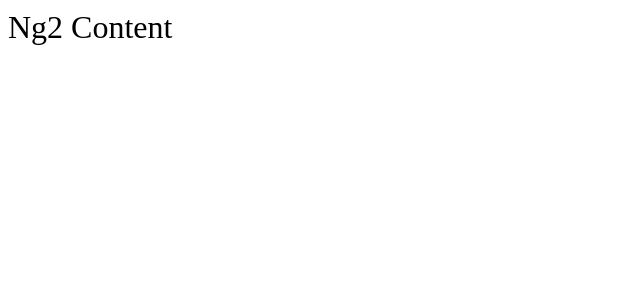
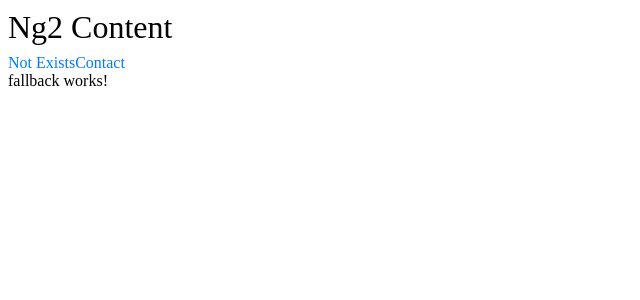
Before and after one commit to ng-demos/ng2-demo, an Angular app: page / in a window 1280 px wide. Before the commit this address led to /ng2/. Shown: the top 300 px of the page, without its empty margins (0-640 px from the left). Built offline with nearby package versions, Linux system fonts and the light colour scheme.

Commit message:
feat: add 404 route

```diff
--- a/src/app/app-routing.module.ts
+++ b/src/app/app-routing.module.ts
@@ -1,10 +1,15 @@
 import { NgModule } from '@angular/core';
 import { RouterModule, Routes } from '@angular/router';
+import { FallbackComponent } from './fallback/fallback.component';
 
 const routes: Routes = [
   {
     path: 'new',
     loadChildren: './user/user.module#UserModule',
+  },
+  {
+    path: '**',
+    component: FallbackComponent,
   },
 ];
 
--- a/src/app/app.component.html
+++ b/src/app/app.component.html
@@ -1,2 +1,4 @@
 <h2>Ng2 Content</h2>
+<a href="/abc">Not Exists</a>
+<a href="/contact">Contact</a>
 <router-outlet></router-outlet>
--- /dev/null
+++ b/src/app/fallback/fallback.component.html
@@ -0,0 +1,3 @@
+<p>
+  fallback works!
+</p>
--- /dev/null
+++ b/src/app/fallback/fallback.component.scss
@@ -0,0 +1,3 @@
+:host {
+  display: block;
+}
--- /dev/null
+++ b/src/app/fallback/fallback.component.ts
@@ -0,0 +1,15 @@
+import { Component, OnInit } from '@angular/core';
+
+@Component({
+  selector: 'app-fallback',
+  templateUrl: './fallback.component.html',
+  styleUrls: ['./fallback.component.scss']
+})
+export class FallbackComponent implements OnInit {
+
+  constructor() { }
+
+  ngOnInit(): void {
+  }
+
+}
--- a/src/index.html
+++ b/src/index.html
@@ -3,7 +3,7 @@
 <head>
   <meta charset="utf-8">
   <title>Ng2</title>
-  <base href="/ng2/">
+  <base href="/">
 
   <meta name="viewport" content="width=device-width, initial-scale=1">
   <link rel="icon" type="image/x-icon" href="favicon.ico">
```
Also changed, not shown: src/app/app.module.ts (+3 -4 lines), 1 other file (tests, documents, lock files or other folders).
